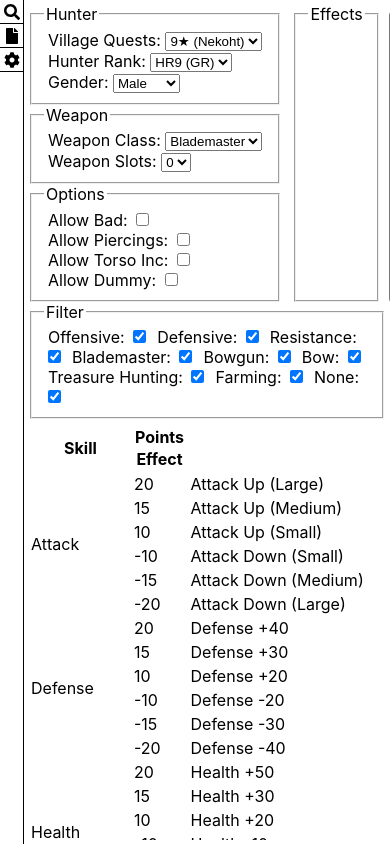
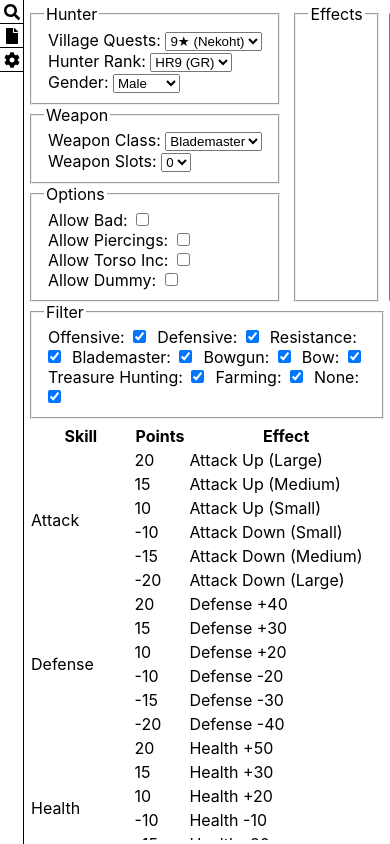
Before and after one commit to Delph/bass, a React (Create React App) app: page / in a window 390 px wide. Shown: the top 844 px of the page. Built offline with nearby package versions, Linux system fonts and the light colour scheme.

Commit message:
Fixed mobile effect table header layout

```diff
--- a/src/css/screens/Search.module.css
+++ b/src/css/screens/Search.module.css
@@ -120,7 +120,8 @@
 
 
 
-.mobile
+.mobile,
+.mobile_head
 {
   display: none;
 }
@@ -136,4 +137,9 @@
   {
     display: table-row;
   }
+
+  .mobile_head
+  {
+    display: table-cell;
+  }
 }
--- a/src/screens/Search.jsx
+++ b/src/screens/Search.jsx
@@ -76,8 +76,8 @@ function SkillTable({skills}) {
       <thead>
         <tr>
           <th className={style.head}>Skill</th>
-          <th className={`${style.head} ${style.mobile}`}>Points</th>
-          <th className={`${style.head} ${style.mobile}`}>Effect</th>
+          <th className={`${style.head} ${style.mobile_head}`}>Points</th>
+          <th className={`${style.head} ${style.mobile_head}`}>Effect</th>
           <th className={`${style.head} ${style.desktop}`}>-20</th>
           <th className={`${style.head} ${style.desktop}`}>-15</th>
           <th className={`${style.head} ${style.desktop}`}>-10</th>
```
